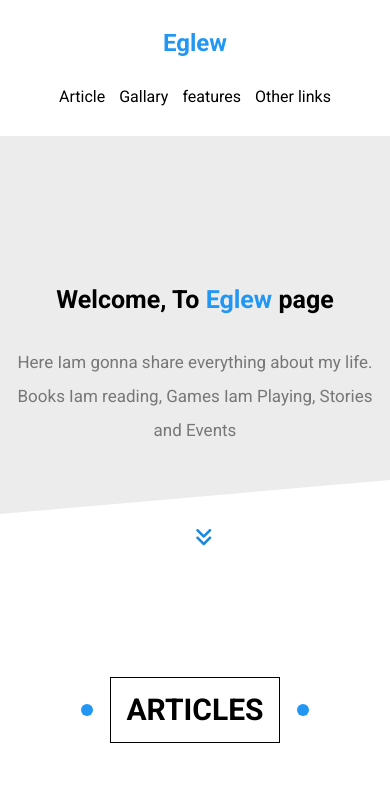
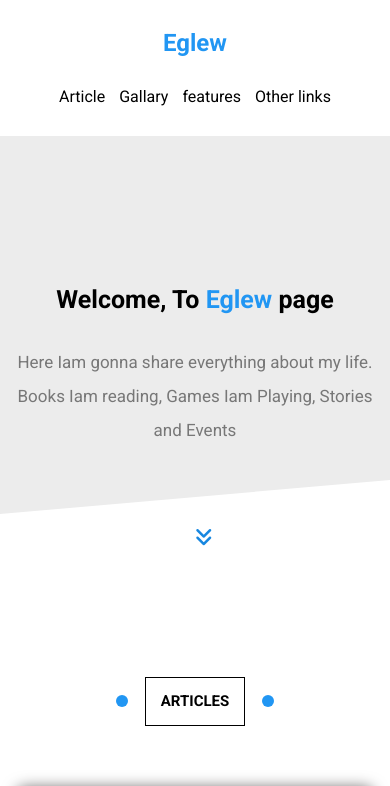
Before and after one commit to Eglew-Ahmed/third-project-html-css, a plain HTML site: page index.html in a window 390 px wide. Shown: the top 786 px of the page. Drawn offline with Linux system fonts and the light colour scheme.

Commit message:
change size fo box titlte

```diff
--- a/css/master.css
+++ b/css/master.css
@@ -39,6 +39,11 @@ body {
     padding:15px;
     margin: 30px auto 60px;
     font-size: 30px;
+  }
+  @media (max-width:786px) {
+    .box-title{
+      font-size: 15px;
+    }
   }
   .box-title:hover {
     animation: change-box-title 0.3s linear 0.4s both;
```
